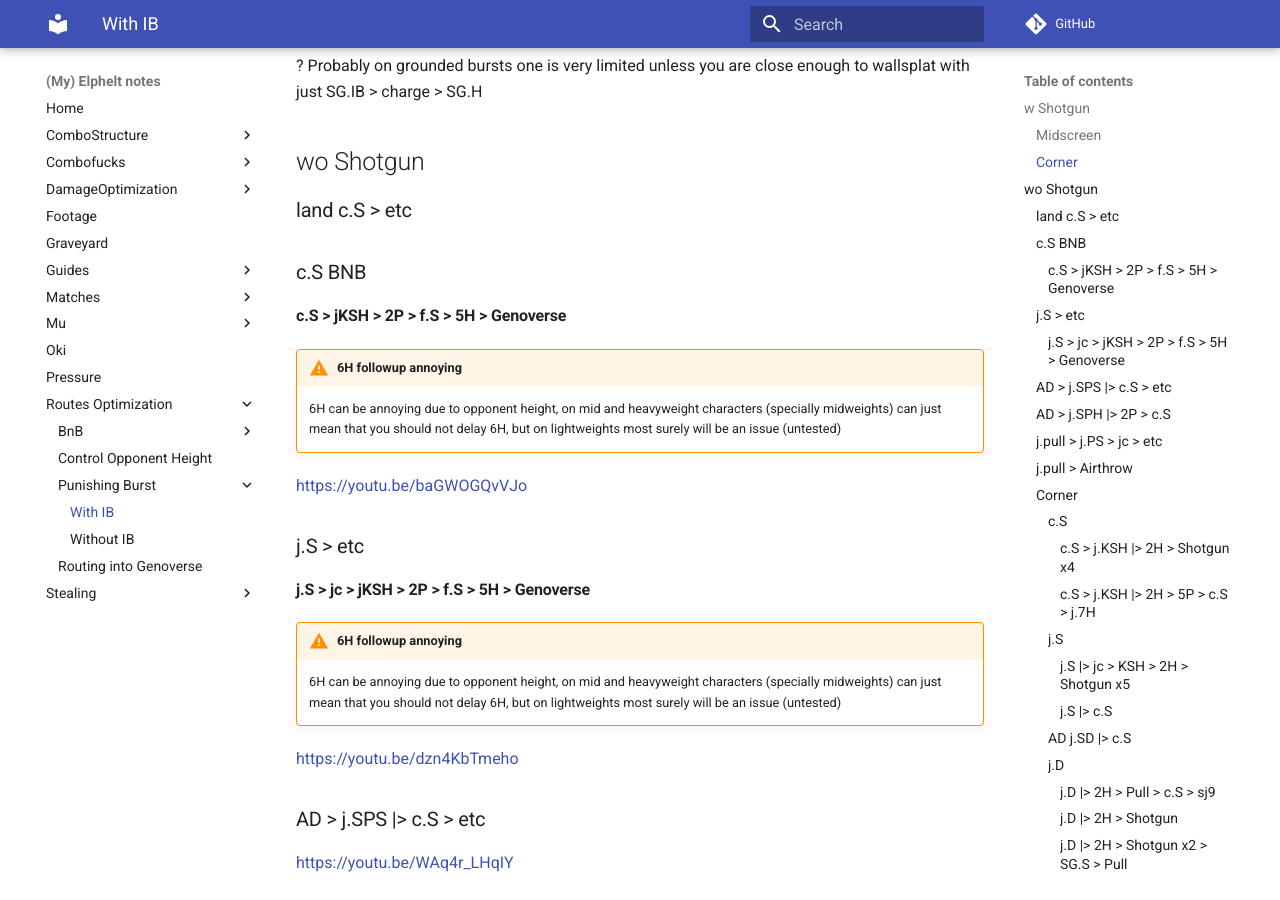
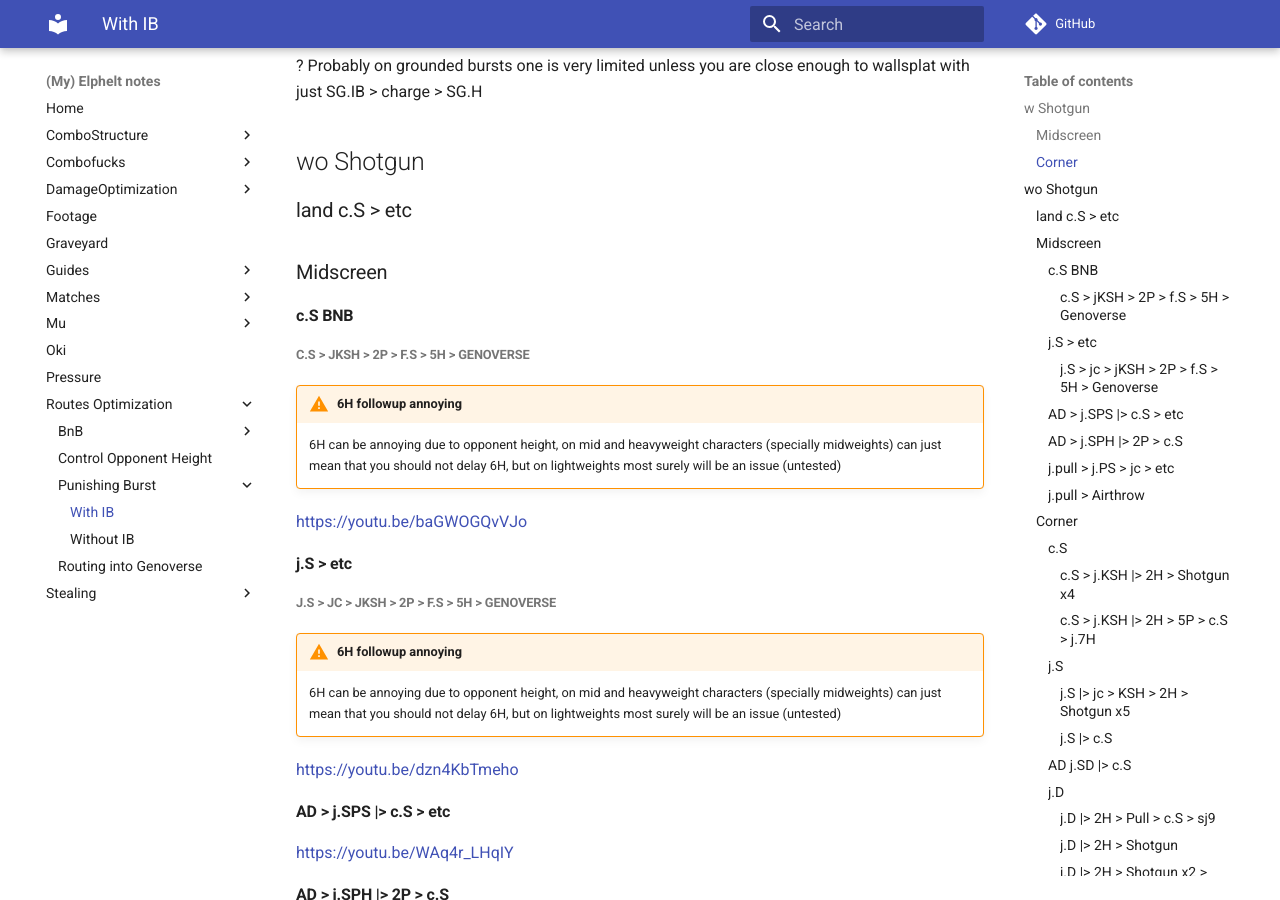
Before and after one commit to OriolFilter/Elphelt, an MkDocs documentation site: the page built from docs/Routes_Optimization/Punishing_Burst/With_IB.md, in a window 1280 px wide and 900 px high, scrolled down 837 px. Built offline with MkDocs 1.6.1 and Material for MkDocs 9.7.7, drawn with Linux system fonts in a browser that asks for light colours; comment, search, counter and statistics services are not loaded.

Commit message:
fixed header levels

```diff
--- a/docs/Routes_Optimization/Punishing_Burst/With_IB.md
+++ b/docs/Routes_Optimization/Punishing_Burst/With_IB.md
@@ -35,9 +35,11 @@ IB doesn't allow for "more routes", but gives us more margin to perform the "bas
 
 ## land c.S > etc
 
-## c.S BNB
+## Midscreen
 
-### c.S > jKSH > 2P > f.S > 5H > Genoverse
+### c.S BNB
+
+#### c.S > jKSH > 2P > f.S > 5H > Genoverse
 
 !!! warning "6H followup annoying"
 
@@ -45,9 +47,9 @@ IB doesn't allow for "more routes", but gives us more margin to perform the "bas
 
 https://youtu.be/baGWOGQvVJo
 
-## j.S > etc
+### j.S > etc
 
-### j.S > jc > jKSH > 2P > f.S > 5H > Genoverse
+#### j.S > jc > jKSH > 2P > f.S > 5H > Genoverse
 
 !!! warning "6H followup annoying"
 
@@ -55,15 +57,15 @@ https://youtu.be/baGWOGQvVJo
 
 https://youtu.be/dzn4KbTmeho
 
-## AD > j.SPS |> c.S > etc
+### AD > j.SPS |> c.S > etc
 
 https://youtu.be/WAq4r_LHqIY
 
-## AD > j.SPH |> 2P > c.S
+### AD > j.SPH |> 2P > c.S
 
 https://youtu.be/LuXlCZ45CA8
 
-## j.pull > j.PS > jc > etc
+### j.pull > j.PS > jc > etc
 
 !!! warning "Joke routing"
 
@@ -75,7 +77,7 @@ https://youtu.be/LuXlCZ45CA8
 
 https://youtu.be/uRLgh96i8oM
 
-## j.pull > Airthrow
+### j.pull > Airthrow
 
 !!! warning "Joke routing"
 
```
